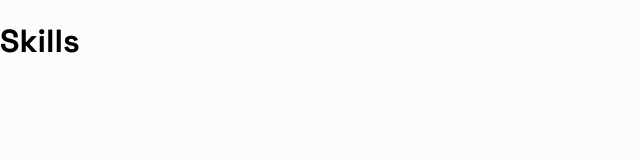
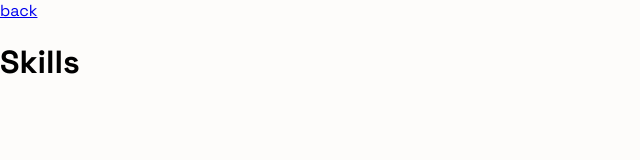
Before and after one commit to michelecik/michelecik.github.io, a plain HTML site: page views/skills.html in a window 1280 px wide. Shown: the whole page, without its empty margins (0-640 px from the left). Drawn offline with nearby package versions, Linux system fonts and the light colour scheme.

Commit message:
Update skills.html

```diff
--- a/views/skills.html
+++ b/views/skills.html
@@ -12,6 +12,7 @@
 
 <body>
 
+    <a href="/">back</a>
     <h1>Skills</h1>
 
 
```
